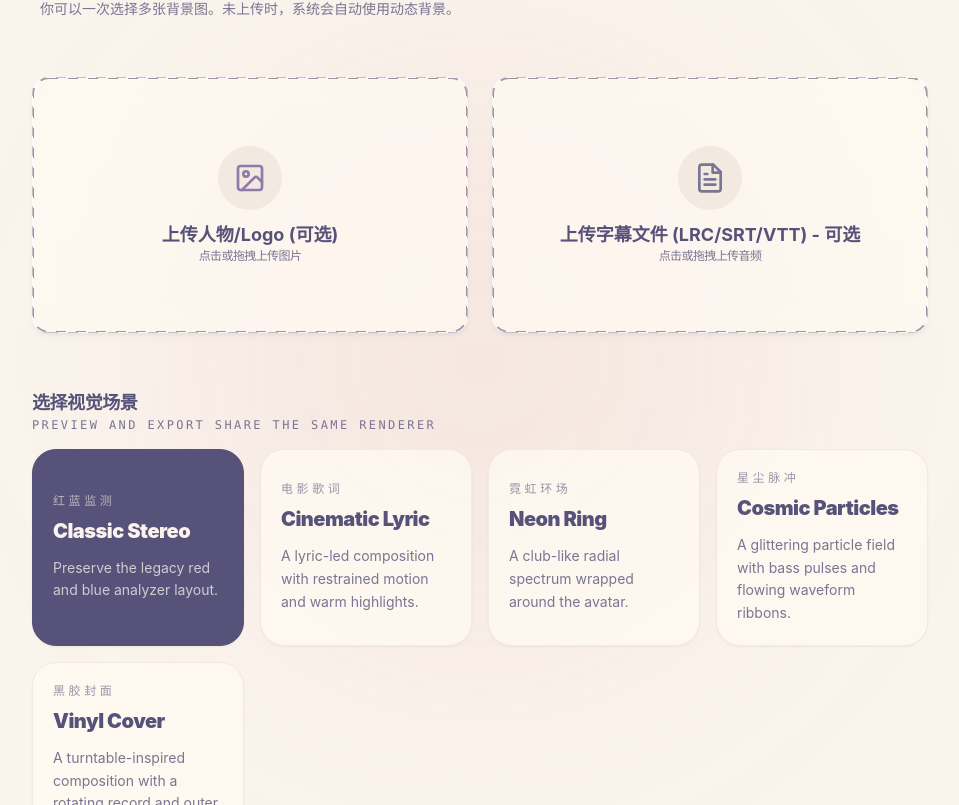
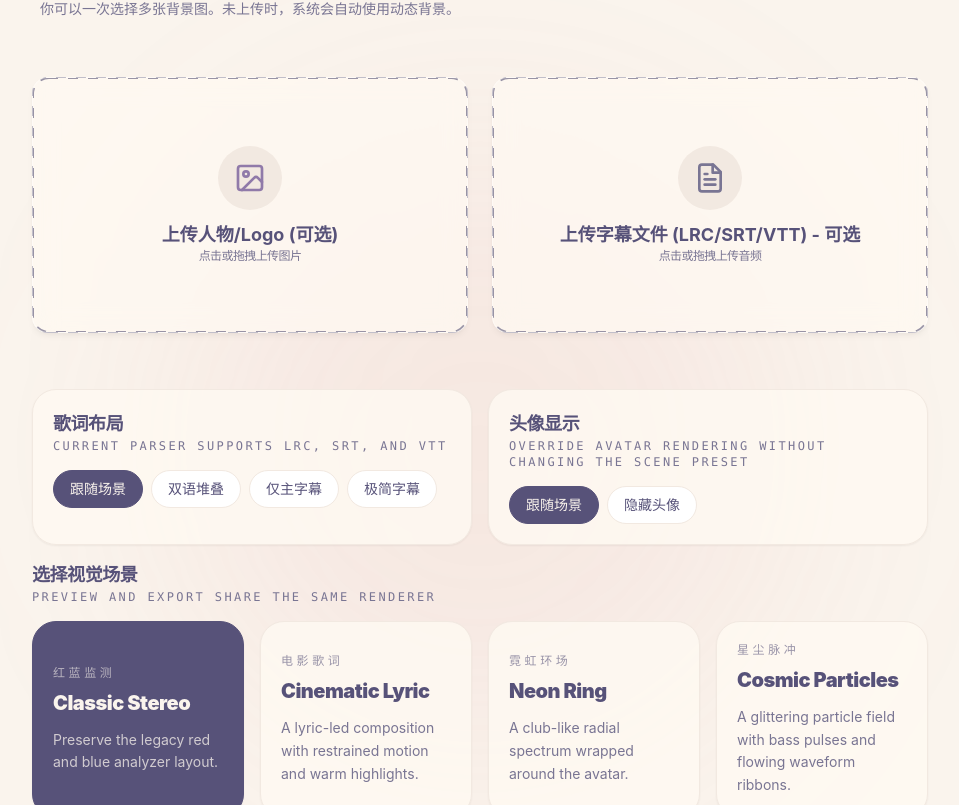
Before and after one commit to miyunda/echoframe, a React (Vite) app: page / in a window 1280 px wide. Shown: the part 434-1239 px from the top of the page, without its empty margins (160-1119 px from the left). Built offline with nearby package versions, Linux system fonts and the light colour scheme.

Commit message:
document lyric/avatar phase and add mode overrides

```diff
--- a/src/App.jsx
+++ b/src/App.jsx
@@ -9,6 +9,18 @@ import { assertSupportedImageFile, createAssetRecord, createGeneratedBackgroundA
 import { createBackgroundTrack, DEFAULT_TRANSITION_DURATION, MOTION_PRESETS, MOTION_PRESET_LABELS, TRANSITION_STYLES, TRANSITION_STYLE_LABELS } from './utils/backgroundTrack';
 import { parseSubtitleByFilename } from './utils/subtitleParser';
 
+const LYRIC_LAYOUT_MODES = [
+    { id: 'preset', label: '跟随场景' },
+    { id: 'bilingual-stacked', label: '双语堆叠' },
+    { id: 'single-line', label: '仅主字幕' },
+    { id: 'minimal-subtitle', label: '极简字幕' },
+];
+
+const AVATAR_MODES = [
+    { id: 'preset', label: '跟随场景' },
+    { id: 'hidden', label: '隐藏头像' },
+];
+
 export default function App() {
     const generatedBackgroundRef = useRef(createGeneratedBackgroundAsset());
     const [backgroundTrackItems, setBackgroundTrackItems] = useState([]);
@@ -18,6 +30,8 @@ export default function App() {
     const [lyricsAssetName, setLyricsAssetName] = useState(null);
     const [audioDuration, setAudioDuration] = useState(0);
     const [scenePresetId, setScenePresetId] = useState(DEFAULT_SCENE_PRESET_ID);
+    const [lyricLayoutMode, setLyricLayoutMode] = useState('preset');
+    const [avatarMode, setAvatarMode] = useState('preset');
     const [transitionStyle, setTransitionStyle] = useState('crossfade');
     const [transitionDuration, setTransitionDuration] = useState(DEFAULT_TRANSITION_DURATION);
     const [isPlaying, setIsPlaying] = useState(false);
@@ -208,6 +222,8 @@ export default function App() {
         setAudioDuration(0);
         setTransitionStyle('crossfade');
         setTransitionDuration(DEFAULT_TRANSITION_DURATION);
+        setLyricLayoutMode('preset');
+        setAvatarMode('preset');
         setIsPlaying(false);
         setShowPreview(false);
     };
@@ -527,6 +543,64 @@ export default function App() {
                         </div>
 
                         <section className="w-full mt-6 space-y-4">
+                            <div className="grid grid-cols-1 gap-4 md:grid-cols-2">
+                                <div className="rounded-3xl border border-overlay bg-surface/80 p-5 shadow-sm">
+                                    <div>
+                                        <h2 className="text-text text-lg font-black tracking-tight">歌词布局</h2>
+                                        <p className="text-subtle text-xs font-mono uppercase tracking-[0.2em]">
+                                            Current parser supports LRC, SRT, and VTT
+                                        </p>
+                                    </div>
+                                    <div className="mt-4 flex flex-wrap gap-2">
+                                        {LYRIC_LAYOUT_MODES.map((mode) => {
+                                            const isSelected = mode.id === lyricLayoutMode;
+                                            return (
+                                                <button
+                                                    key={mode.id}
+                                                    type="button"
+                                                    onClick={() => setLyricLayoutMode(mode.id)}
+                                                    className={`rounded-full border px-4 py-2 text-sm font-medium transition ${
+                                                        isSelected
+                                                            ? 'border-text bg-text text-base'
+                                                            : 'border-overlay bg-white text-text hover:border-muted'
+                                                    }`}
+                                                >
+                                                    {mode.label}
+                                                </button>
+                                            );
+                                        })}
+                                    </div>
+                                </div>
+
+                                <div className="rounded-3xl border border-overlay bg-surface/80 p-5 shadow-sm">
+                                    <div>
+                                        <h2 className="text-text text-lg font-black tracking-tight">头像显示</h2>
+                                        <p className="text-subtle text-xs font-mono uppercase tracking-[0.2em]">
+                                            Override avatar rendering without changing the scene preset
+                                        </p>
+                                    </div>
+                                    <div className="mt-4 flex flex-wrap gap-2">
+                                        {AVATAR_MODES.map((mode) => {
+                                            const isSelected = mode.id === avatarMode;
+                                            return (
+                                                <button
+                                                    key={mode.id}
+                                                    type="button"
+                                                    onClick={() => setAvatarMode(mode.id)}
+                                                    className={`rounded-full border px-4 py-2 text-sm font-medium transition ${
+                                                        isSelected
+                                                            ? 'border-text bg-text text-base'
+                                                            : 'border-overlay bg-white text-text hover:border-muted'
+                                                    }`}
+                                                >
+                                                    {mode.label}
+                                                </button>
+                                            );
+                                        })}
+                                    </div>
+                                </div>
+                            </div>
+
                             <div className="flex items-center justify-between gap-4">
                                 <div>
                                     <h2 className="text-text text-lg font-black tracking-tight">选择视觉场景</h2>
@@ -598,6 +672,8 @@ export default function App() {
                         onClear={clearFiles}
                         lyrics={lyrics}
                         scenePresetId={scenePresetId}
+                        lyricLayoutMode={lyricLayoutMode}
+                        avatarMode={avatarMode}
                     />
                 )}
 
--- a/src/components/Preview.jsx
+++ b/src/components/Preview.jsx
@@ -17,7 +17,7 @@ const EXPORT_STAGES = {
     READY: 'ready'
 };
 
-export default function Preview({ background, audio, audioRef, isPlaying, setIsPlaying, onClear, lyrics, avatar, scenePresetId }) {
+export default function Preview({ background, audio, audioRef, isPlaying, setIsPlaying, onClear, lyrics, avatar, scenePresetId, lyricLayoutMode, avatarMode }) {
     const [exportStage, setExportStage] = useState(EXPORT_STAGES.IDLE);
     const [exportProgress, setExportProgress] = useState(0);
     const [downloadUrl, setDownloadUrl] = useState(null);
@@ -115,6 +115,8 @@ export default function Preview({ background, audio, audioRef, isPlaying, setIsP
                     leftData,
                     rightData,
                     lyrics,
+                    lyricLayoutMode,
+                    avatarMode,
                 });
 
                 renderSceneFrame({
@@ -230,6 +232,8 @@ export default function Preview({ background, audio, audioRef, isPlaying, setIsP
                         background={background}
                         audioName={audio.name}
                         scenePresetId={scenePresetId}
+                        lyricLayoutMode={lyricLayoutMode}
+                        avatarMode={avatarMode}
                     />
                 </div>
 
--- a/src/components/Visualizer.jsx
+++ b/src/components/Visualizer.jsx
@@ -3,7 +3,7 @@ import { buildFrameState, createSceneRenderState, renderSceneFrame } from '../ut
 import { getScenePreset } from '../utils/scenePresets';
 import { createBackgroundTrack, resolveBackgroundFrame } from '../utils/backgroundTrack';
 
-const Visualizer = forwardRef(({ audioRef, isPlaying, lyrics, avatar, background, audioName, scenePresetId }, ref) => {
+const Visualizer = forwardRef(({ audioRef, isPlaying, lyrics, avatar, background, audioName, scenePresetId, lyricLayoutMode, avatarMode }, ref) => {
     const canvasRef = useRef(null);
     const audioCtxRef = useRef(null);
     const leftAnalyserRef = useRef(null);
@@ -170,6 +170,8 @@ const Visualizer = forwardRef(({ audioRef, isPlaying, lyrics, avatar, background
             leftData,
             rightData,
             lyrics,
+            lyricLayoutMode,
+            avatarMode,
         });
 
         renderSceneFrame({
@@ -255,7 +257,7 @@ const Visualizer = forwardRef(({ audioRef, isPlaying, lyrics, avatar, background
         if (!isPlaying) {
             drawStillFrame();
         }
-    }, [isPlaying, lyrics, audioName, scenePresetId]);
+    }, [isPlaying, lyrics, audioName, scenePresetId, lyricLayoutMode, avatarMode]);
 
     return (
         <canvas
--- a/src/utils/sceneRenderer.js
+++ b/src/utils/sceneRenderer.js
@@ -18,7 +18,7 @@ export const createSceneRenderState = (bufferLength = 256) => ({
     recordRotation: 0,
 });
 
-export const buildFrameState = ({ time, duration, leftData, rightData, lyrics }) => {
+export const buildFrameState = ({ time, duration, leftData, rightData, lyrics, lyricLayoutMode = 'preset', avatarMode = 'preset' }) => {
     const safeLeftData = leftData || new Uint8Array(256);
     const safeRightData = rightData || new Uint8Array(256);
     const bassAverage = Math.max(averageBins(safeLeftData, 6), averageBins(safeRightData, 6));
@@ -29,6 +29,8 @@ export const buildFrameState = ({ time, duration, leftData, rightData, lyrics })
         time,
         duration,
         lyrics,
+        lyricLayoutMode,
+        avatarMode,
         leftData: safeLeftData,
         rightData: safeRightData,
         bassEnergy: clamp(bassAverage / 255, 0, 1),
@@ -684,6 +686,10 @@ const drawSceneDetails = (ctx, width, height, preset, frameState, renderState, a
     }
 
     if (preset.style === 'vinyl') {
+        if (!avatarRect) {
+            drawStereoScene(ctx, width, height, preset, frameState, renderState);
+            return;
+        }
         drawVinylScene(ctx, width, height, preset, frameState, renderState, avatarRect);
         return;
     }
@@ -729,13 +735,18 @@ export const renderSceneFrame = ({
 }) => {
     ctx.clearRect(0, 0, width, height);
     drawBackdrop(ctx, width, height, assets.backgroundImage, preset, frameState, assets);
-    const avatarRect = preset.style === 'vinyl'
-        ? drawVinylRecord(ctx, width, height, preset, frameState, renderState, assets.avatarImage)
-        : drawAvatar(ctx, width, height, assets.avatarImage, preset, frameState, renderState);
+    const avatarRect = frameState.avatarMode === 'hidden'
+        ? null
+        : (
+            preset.style === 'vinyl'
+                ? drawVinylRecord(ctx, width, height, preset, frameState, renderState, assets.avatarImage)
+                : drawAvatar(ctx, width, height, assets.avatarImage, preset, frameState, renderState)
+        );
     drawSceneDetails(ctx, width, height, preset, frameState, renderState, avatarRect);
 
     if (frameState.lyrics?.length) {
         drawLyrics(ctx, frameState.lyrics, frameState.time, width, height, {
+            layoutMode: frameState.lyricLayoutMode,
             anchorY: preset.layout.lyricY,
             mainColor: preset.theme.accent,
             translationColor: preset.theme.subtitle,
--- a/src/utils/visualizerUtils.js
+++ b/src/utils/visualizerUtils.js
@@ -238,27 +238,32 @@ export const drawLyrics = (ctx, lyrics, currentTime, width, height, options = {}
 
 
     // Position & Style
+    const layoutMode = options.layoutMode || 'preset';
+    const effectiveLayoutMode = layoutMode === 'preset' ? 'bilingual-stacked' : layoutMode;
+    const isSingleLine = effectiveLayoutMode === 'single-line';
+    const isMinimalSubtitle = effectiveLayoutMode === 'minimal-subtitle';
+
     const fontSize = Math.max(24, options.fontSize || width / 25); // Slightly larger min size
     const x = width / 2;
-    const anchorY = options.anchorY ?? 0.92;
+    const anchorY = isMinimalSubtitle ? (options.anchorY ?? 0.92) + 0.015 : (options.anchorY ?? 0.92);
     const y = height * anchorY + yOffset; // 92% adjusted position
-    const maxWidth = width * (options.maxWidthRatio || 0.95); // Max width 95% of canvas
-    const lineHeight = fontSize * 1.3;
+    const maxWidth = width * (options.maxWidthRatio || (isMinimalSubtitle ? 0.82 : 0.95)); // Max width 95% of canvas
+    const lineHeight = fontSize * (isMinimalSubtitle ? 1.18 : 1.3);
 
-    ctx.font = `bold ${fontSize}px "Inter", sans-serif`;
+    ctx.font = `${isMinimalSubtitle ? '600' : 'bold'} ${isMinimalSubtitle ? fontSize * 0.88 : fontSize}px "Inter", sans-serif`;
     ctx.textAlign = 'center';
     ctx.textBaseline = 'middle';
 
     // Shadow
     ctx.shadowColor = options.shadowColor || 'rgba(0, 0, 0, 0.5)';
-    ctx.shadowBlur = options.shadowBlur || 4;
-    ctx.shadowOffsetY = 2;
+    ctx.shadowBlur = options.shadowBlur || (isMinimalSubtitle ? 6 : 4);
+    ctx.shadowOffsetY = isMinimalSubtitle ? 1 : 2;
 
     ctx.globalAlpha = opacity;
 
     // Stroke (Black, 4-6px)
     ctx.lineJoin = 'round';
-    ctx.lineWidth = 6;
+    ctx.lineWidth = isMinimalSubtitle ? 4 : 6;
     ctx.strokeStyle = options.strokeColor || '#000000';
     ctx.fillStyle = options.mainColor || '#ffffff';
 
@@ -267,11 +272,11 @@ export const drawLyrics = (ctx, lyrics, currentTime, width, height, options = {}
 
     // Word Wrap Logic for Translation
     let translationLines = [];
-    if (currentLyric.translation) {
-        ctx.font = `medium ${fontSize * 0.75}px "Inter", sans-serif`; // Smaller font for translation
+    if (!isSingleLine && !isMinimalSubtitle && currentLyric.translation) {
+        ctx.font = `500 ${fontSize * 0.75}px "Inter", sans-serif`; // Smaller font for translation
         translationLines = getLines(ctx, currentLyric.translation, maxWidth);
         // Reset font for main text drawing
-        ctx.font = `bold ${fontSize}px "Inter", sans-serif`;
+        ctx.font = `${isMinimalSubtitle ? '600' : 'bold'} ${isMinimalSubtitle ? fontSize * 0.88 : fontSize}px "Inter", sans-serif`;
     }
 
     // Calculate total height to center the block or position from bottom
@@ -304,9 +309,9 @@ export const drawLyrics = (ctx, lyrics, currentTime, width, height, options = {}
     }
 
     // Draw Main Text (Above Translation)
-    ctx.font = `bold ${fontSize}px "Inter", sans-serif`;
+    ctx.font = `${isMinimalSubtitle ? '600' : 'bold'} ${isMinimalSubtitle ? fontSize * 0.88 : fontSize}px "Inter", sans-serif`;
     ctx.fillStyle = options.mainColor || '#ffffff';
-    ctx.lineWidth = 6;
+    ctx.lineWidth = isMinimalSubtitle ? 4 : 6;
     ctx.strokeStyle = options.strokeColor || '#000000';
 
     lines.reverse().forEach((line) => {
```
Also changed, not shown: 3 other files (tests, documents, lock files or other folders).
